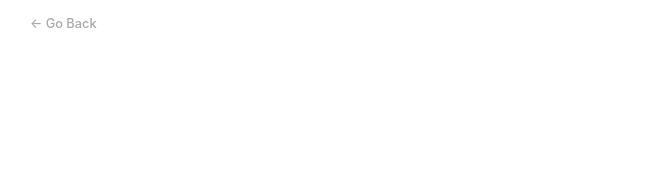
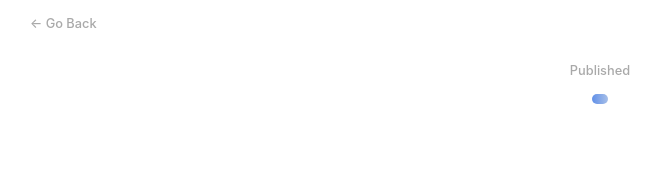
Before and after one commit to aReinoso007/blogapp, a React (Create React App) app: page /blog/1 in a window 1280 px wide. Shown: the top 170 px of the page, without its empty margins (40-701 px from the left). Built offline with nearby package versions, Linux system fonts and the light colour scheme.

Commit message:
getting info data

```diff
--- a/src/pages/BlogPost.js
+++ b/src/pages/BlogPost.js
@@ -4,14 +4,32 @@ import EmptyList from '../components/EmptyList';
 import '../index.css';
 import { Link } from 'react-router-dom';
 
-const Blog = () => {
+const Blog = ({content}) => {
 
   return (
     <>
-      <Link className='blog-goBack' to='/'>
-        <span> &#8592;</span> <span>Go Back</span>
-      </Link>
-    </>
+    <Link className='blog-goBack' to='/'>
+      <span> &#8592;</span> <span>Go Back</span>
+    </Link>
+    {content ? (
+      <div className='blog-wrap'>
+        <header>
+          <p className='blog-date'>Published {content.createdAt}</p>
+          <h1>{content.title}</h1>
+          <div className='blog-subCategory'>
+
+              <div>
+                <Chip label={content.title} />
+              </div>
+
+          </div>
+        </header>
+        <div className='blog-content' dangerouslySetInnerHTML={{__html: content.content}}></div>
+      </div>
+    ) : (
+      <EmptyList />
+    )}
+  </>
   );
 };
 export default Blog;
```
